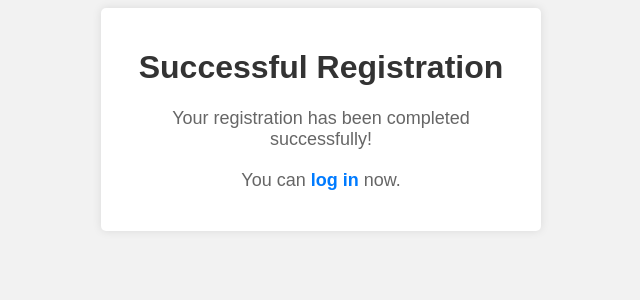
After one commit to brunoleob/data_modeling_for_a_store, a Django app: template store/templates/register_success.html in a window 1280 px wide. The commit adds this page. Shown: the top 300 px of the page, without its empty margins (319-959 px from the left). Run offline with Django 4.2, Linux system fonts and the light colour scheme; the template is opened without the code that fills it, so the values that code supplies are empty.

Commit message:
feat: register

```diff
--- a/store/models/customer.py
+++ b/store/models/customer.py
@@ -5,6 +5,7 @@ class Customer(models.Model):
     customer_id = models.AutoField(primary_key=True)
     name = models.CharField(max_length=255, null=True)
     email = models.EmailField(unique=True, null=True)
+    phone = models.CharField(max_length=15, default='No phone')
     password = models.CharField(max_length=255, null=True)
 
     def __str__(self):
--- a/store/templates/customer_list.html
+++ b/store/templates/customer_list.html
@@ -1,9 +1,9 @@
 <html>
 <head>
-    <title>Lista de Clientes</title>
+    <title>Customer list</title>
 </head>
 <body>
-    <h1>Lista de Clientes</h1>
+    <h1>Customer list</h1>
     <ul>
         {% for customer in customers %}
             <li>{{ customer.email }}</li>
--- /dev/null
+++ b/store/templates/register_success.html
@@ -0,0 +1,50 @@
+<!DOCTYPE html>
+<html>
+<head>
+    <title>Registro Bem-sucedido</title>
+    <style>
+        body {
+            font-family: Arial, sans-serif;
+            background-color: #f2f2f2;
+            text-align: center;
+        }
+
+        .container {
+            max-width: 400px;
+            margin: 0 auto;
+            padding: 20px;
+            background-color: #fff;
+            border-radius: 5px;
+            box-shadow: 0 0 10px rgba(0, 0, 0, 0.1);
+            text-align: center;
+        }
+
+        h1 {
+            color: #333;
+        }
+
+        p {
+            color: #666;
+            font-size: 18px;
+            margin-bottom: 20px;
+        }
+
+        a {
+            text-decoration: none;
+            color: #007bff;
+            font-weight: bold;
+        }
+
+        a:hover {
+            text-decoration: underline;
+        }
+    </style>
+</head>
+<body>
+    <div class="container">
+        <h1>Successful Registration</h1>
+        <p>Your registration has been completed successfully!</p>
+        <p>You can <a href="/">log in</a> now.</p>
+    </div>
+</body>
+</html>
--- a/store/urls.py
+++ b/store/urls.py
@@ -4,6 +4,6 @@ from . import views
 
 urlpatterns = [
     path("", views.index, name="index"),
-    path("customer-list/", views.customer_list, name="customers-list")
-
+    path("customer-list/", views.customer_list, name="customers-list"),
+    path("register/", views.register_customer, name="register"),
 ]
```
Also changed, not shown: store/forms.py (added, +9 -0 lines), store/templates/register.html (added, +14 -0 lines), store/templates/store.html (added, +69 -0 lines), store/views.py (+24 -3 lines).
